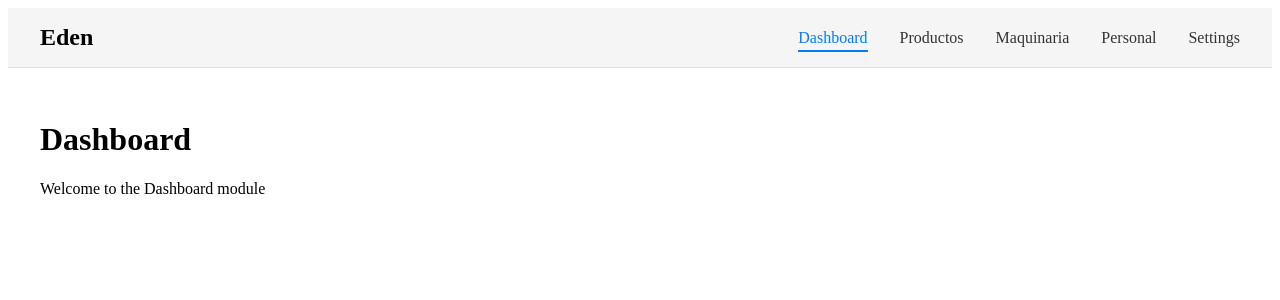
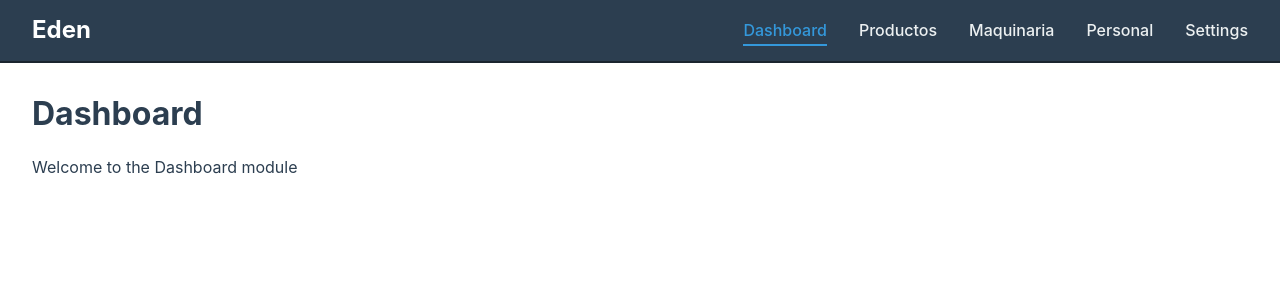
Before and after one commit to sarbelaezc/Eden_Frontend, an Angular app: page /dashboard in a window 1280 px wide. Shown: the top 300 px of the page. Built offline with nearby package versions, Linux system fonts and the light colour scheme.

Commit message:
chore(testing): remove test configuration and dependencies

```diff
--- a/src/app/app.ts
+++ b/src/app/app.ts
@@ -8,7 +8,7 @@ import { NavbarComponent } from './shared/components/navbar.component';
   changeDetection: ChangeDetectionStrategy.OnPush,
   template: `
     <app-navbar></app-navbar>
-    <main>
+    <main id="main-content">
       <router-outlet></router-outlet>
     </main>
   `,
--- a/src/app/features/dashboard/components/dashboard/dashboard.component.ts
+++ b/src/app/features/dashboard/components/dashboard/dashboard.component.ts
@@ -2,7 +2,6 @@ import { Component, ChangeDetectionStrategy } from '@angular/core';
 
 @Component({
   selector: 'app-dashboard',
-  standalone: true,
   changeDetection: ChangeDetectionStrategy.OnPush,
   templateUrl: './dashboard.component.html',
   styleUrl: './dashboard.component.scss'
--- a/src/app/features/dashboard/components/machinery/machinery.component.ts
+++ b/src/app/features/dashboard/components/machinery/machinery.component.ts
@@ -2,7 +2,6 @@ import { Component, ChangeDetectionStrategy } from '@angular/core';
 
 @Component({
   selector: 'app-machinery',
-  standalone: true,
   changeDetection: ChangeDetectionStrategy.OnPush,
   templateUrl: './machinery.component.html',
   styleUrl: './machinery.component.scss'
--- a/src/app/features/dashboard/components/personnel/personnel.component.ts
+++ b/src/app/features/dashboard/components/personnel/personnel.component.ts
@@ -2,7 +2,6 @@ import { Component, ChangeDetectionStrategy } from '@angular/core';
 
 @Component({
   selector: 'app-personnel',
-  standalone: true,
   changeDetection: ChangeDetectionStrategy.OnPush,
   templateUrl: './personnel.component.html',
   styleUrl: './personnel.component.scss'
--- a/src/app/features/dashboard/components/products/products.component.ts
+++ b/src/app/features/dashboard/components/products/products.component.ts
@@ -2,7 +2,6 @@ import { Component, ChangeDetectionStrategy } from '@angular/core';
 
 @Component({
   selector: 'app-products',
-  standalone: true,
   changeDetection: ChangeDetectionStrategy.OnPush,
   templateUrl: './products.component.html',
   styleUrl: './products.component.scss'
--- a/src/app/features/settings/components/settings.component.ts
+++ b/src/app/features/settings/components/settings.component.ts
@@ -2,7 +2,6 @@ import { Component, ChangeDetectionStrategy } from '@angular/core';
 
 @Component({
   selector: 'app-settings',
-  standalone: true,
   changeDetection: ChangeDetectionStrategy.OnPush,
   templateUrl: './settings.component.html',
   styleUrl: './settings.component.scss'
--- a/src/app/shared/components/navbar.component.html
+++ b/src/app/shared/components/navbar.component.html
@@ -1,30 +1,49 @@
-<nav class="navbar">
+<nav class="navbar" role="navigation" aria-label="Navegación principal">
   <div class="navbar-brand">
-    <h1>Eden</h1>
+    <a href="#main-content" class="navbar-brand-link" aria-label="Ir al contenido principal">
+      <h1>Eden</h1>
+    </a>
   </div>
   <ul class="nav-links">
     <li>
-      <a routerLink="/dashboard" routerLinkActive="active" [routerLinkActiveOptions]="{ exact: true }">
+      <a
+        routerLink="/dashboard"
+        routerLinkActive="active"
+        [routerLinkActiveOptions]="{ exact: true }"
+        aria-current="page">
         Dashboard
       </a>
     </li>
     <li>
-      <a routerLink="/dashboard/products" routerLinkActive="active">
+      <a
+        routerLink="/dashboard/products"
+        routerLinkActive="active"
+        aria-current="page">
         Productos
       </a>
     </li>
     <li>
-      <a routerLink="/dashboard/machinery" routerLinkActive="active">
+      <a
+        routerLink="/dashboard/machinery"
+        routerLinkActive="active"
+        aria-current="page">
         Maquinaria
       </a>
     </li>
     <li>
-      <a routerLink="/dashboard/personnel" routerLinkActive="active">
+      <a
+        routerLink="/dashboard/personnel"
+        routerLinkActive="active"
+        aria-current="page">
         Personal
       </a>
     </li>
     <li>
-      <a routerLink="/settings" routerLinkActive="active" [routerLinkActiveOptions]="{ exact: true }">
+      <a
+        routerLink="/settings"
+        routerLinkActive="active"
+        [routerLinkActiveOptions]="{ exact: true }"
+        aria-current="page">
         Settings
       </a>
     </li>
--- a/src/app/shared/components/navbar.component.scss
+++ b/src/app/shared/components/navbar.component.scss
@@ -3,13 +3,34 @@
   justify-content: space-between;
   align-items: center;
   padding: 1rem 2rem;
-  background-color: #f5f5f5;
-  border-bottom: 1px solid #ddd;
+  background-color: #2c3e50;
+  border-bottom: 2px solid #1a252f;
+  z-index: 1000;
+  position: relative;
 }
 
-.navbar-brand h1 {
-  margin: 0;
-  font-size: 1.5rem;
+.navbar-brand {
+  display: flex;
+  align-items: center;
+}
+
+.navbar-brand-link {
+  text-decoration: none;
+  color: inherit;
+  display: flex;
+  align-items: center;
+
+  &:focus {
+    outline: 2px solid #3498db;
+    outline-offset: 4px;
+    border-radius: 4px;
+  }
+
+  h1 {
+    margin: 0;
+    font-size: 1.5rem;
+    color: #ffffff;
+  }
 }
 
 .nav-links {
@@ -22,17 +43,24 @@
 
 .nav-links a {
   text-decoration: none;
-  color: #333;
+  color: #ecf0f1;
   font-weight: 500;
-  transition: color 0.3s;
+  transition: color 0.3s, border-bottom-color 0.3s;
+  padding-bottom: 0.25rem;
+  border-bottom: 2px solid transparent;
 }
 
 .nav-links a:hover {
-  color: #007bff;
+  color: #3498db;
+}
+
+.nav-links a:focus {
+  outline: 2px solid #3498db;
+  outline-offset: 2px;
+  border-radius: 2px;
 }
 
 .nav-links a.active {
-  color: #007bff;
-  border-bottom: 2px solid #007bff;
-  padding-bottom: 0.25rem;
+  color: #3498db;
+  border-bottom-color: #3498db;
 }
--- a/src/app/shared/components/navbar.component.ts
+++ b/src/app/shared/components/navbar.component.ts
@@ -3,10 +3,128 @@ import { RouterLink, RouterLinkActive } from '@angular/router';
 
 @Component({
   selector: 'app-navbar',
-  standalone: true,
   imports: [RouterLink, RouterLinkActive],
   changeDetection: ChangeDetectionStrategy.OnPush,
-  templateUrl: './navbar.component.html',
-  styleUrl: './navbar.component.scss'
+  template: `
+    <nav class="navbar" role="navigation" aria-label="Navegación principal">
+      <div class="navbar-brand">
+        <a href="#main-content" class="navbar-brand-link" aria-label="Ir al contenido principal">
+          <h1>Eden</h1>
+        </a>
+      </div>
+      <ul class="nav-links">
+        <li>
+          <a
+            routerLink="/dashboard"
+            routerLinkActive="active"
+            [routerLinkActiveOptions]="{ exact: true }"
+            aria-current="page">
+            Dashboard
+          </a>
+        </li>
+        <li>
+          <a
+            routerLink="/dashboard/products"
+            routerLinkActive="active"
+            aria-current="page">
+            Productos
+          </a>
+        </li>
+        <li>
+          <a
+            routerLink="/dashboard/machinery"
+            routerLinkActive="active"
+            aria-current="page">
+            Maquinaria
+          </a>
+        </li>
+        <li>
+          <a
+            routerLink="/dashboard/personnel"
+            routerLinkActive="active"
+            aria-current="page">
+            Personal
+          </a>
+        </li>
+        <li>
+          <a
+            routerLink="/settings"
+            routerLinkActive="active"
+            [routerLinkActiveOptions]="{ exact: true }"
+            aria-current="page">
+            Settings
+          </a>
+        </li>
+      </ul>
+    </nav>
+  `,
+  styles: [`
+    .navbar {
+      display: flex;
+      justify-content: space-between;
+      align-items: center;
+      padding: 1rem 2rem;
+      background-color: #2c3e50;
+      border-bottom: 2px solid #1a252f;
+      z-index: 1000;
+      position: relative;
+    }
+
+    .navbar-brand {
+      display: flex;
+      align-items: center;
+    }
+
+    .navbar-brand-link {
+      text-decoration: none;
+      color: inherit;
+      display: flex;
+      align-items: center;
+
+      &:focus {
+        outline: 2px solid #3498db;
+        outline-offset: 4px;
+        border-radius: 4px;
+      }
+
+      h1 {
+        margin: 0;
+        font-size: 1.5rem;
+        color: #ffffff;
+      }
+    }
+
+    .nav-links {
+      display: flex;
+      list-style: none;
+      margin: 0;
+      padding: 0;
+      gap: 2rem;
+    }
+
+    .nav-links a {
+      text-decoration: none;
+      color: #ecf0f1;
+      font-weight: 500;
+      transition: color 0.3s, border-bottom-color 0.3s;
+      padding-bottom: 0.25rem;
+      border-bottom: 2px solid transparent;
+    }
+
+    .nav-links a:hover {
+      color: #3498db;
+    }
+
+    .nav-links a:focus {
+      outline: 2px solid #3498db;
+      outline-offset: 2px;
+      border-radius: 2px;
+    }
+
+    .nav-links a.active {
+      color: #3498db;
+      border-bottom-color: #3498db;
+    }
+  `]
 })
 export class NavbarComponent {}
--- a/src/styles.scss
+++ b/src/styles.scss
@@ -1 +1,44 @@
-/* You can add global styles to this file, and also import other style files */
+/* Global Styles - Accessibility compliant */
+
+* {
+  box-sizing: border-box;
+}
+
+html {
+  font-size: 16px;
+}
+
+body {
+  margin: 0;
+  padding: 0;
+  font-family: -apple-system, BlinkMacSystemFont, 'Segoe UI', Roboto, 'Helvetica Neue', Arial, sans-serif;
+  background-color: #ffffff;
+  color: #2c3e50;
+  line-height: 1.6;
+}
+
+/* Focus styles for keyboard navigation */
+:focus-visible {
+  outline: 2px solid #3498db;
+  outline-offset: 2px;
+}
+
+/* Ensure sufficient color contrast */
+a {
+  color: #0056b3;
+
+  &:visited {
+    color: #663399;
+  }
+}
+
+/* Heading hierarchy */
+h1, h2, h3, h4, h5, h6 {
+  margin-top: 0;
+  line-height: 1.2;
+}
+
+/* Ensure text is readable */
+p {
+  margin-top: 0;
+}
```
Also changed, not shown: package.json (+4 -4 lines), src/app/features/dashboard/dashboard.routes.ts (+6 -6 lines), 2 other files (tests, documents, lock files or other folders).
